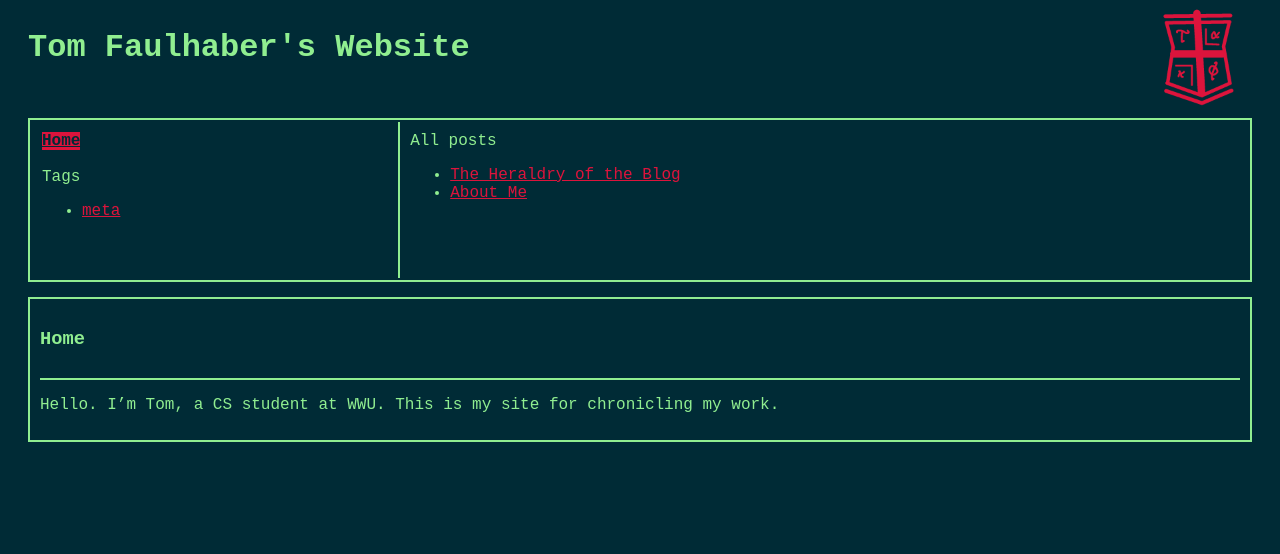
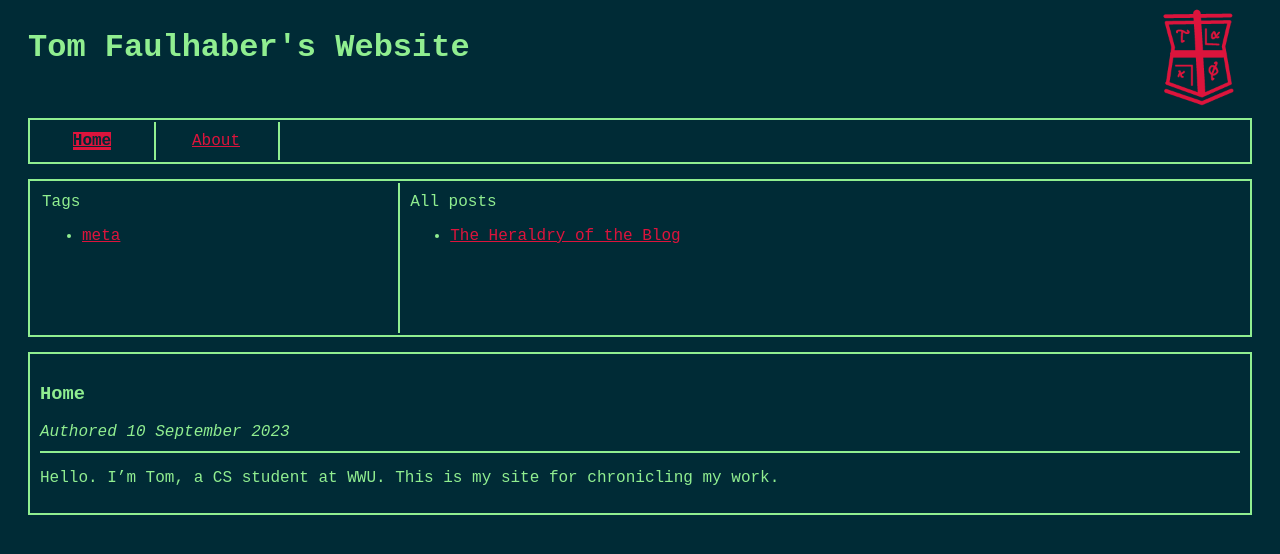
Before and after one commit to faulhat/faulhat.github.io, a Jekyll site: the page built from index.md, in a window 1280 px wide. Shown: the top 554 px of the page. Built offline with Jekyll 4.4.1, drawn with Linux system fonts in a browser that asks for light colours.

Commit message:
Added navbar to top of default layout

```diff
--- a/_layouts/default.html
+++ b/_layouts/default.html
@@ -13,16 +13,31 @@
       <h1 id="univtitle"> Tom Faulhaber's Website </h1>
       <img src="/assets/images/arms.png" id="arms" />
 
-      <table id="navbox" class="box">
+      <table id="navbar" class="box">
          <tr>
-            <td id="tags">
-               {% if page.title == "Home" %}
+            <td class="navcell">
+               {% if page.url == "/" %}
                   <a href="/" class="selected">Home</a>
                {% else %}
                   <a href="/">Home</a>
                {% endif %}
+            </td>
 
-               <br><br>
+            <td class="navcell">
+               {% if page.url == "/about/" %}
+                  <a href="/about" class="selected">About</a>
+               {% else %}
+                  <a href="/about">About</a>
+               {% endif %}
+            </td>
+
+            <td class="filler"></td>
+         </tr>
+      </table>
+
+      <table id="navbox" class="box">
+         <tr>
+            <td id="tags">
                Tags
                <ul id="tag_list_ul">
                   {% for tag in site.tags %}
@@ -74,7 +89,12 @@
          <div id="postbox" class="box">
             <div id="post_title">
                <h3>{{ page.title }}</h3>
-               <i>{{ page.date | date: "%-d %B %Y" }}</i>
+               <i>
+                  Authored {{ page.date | date: "%-d %B %Y" }}
+                  {% if page.edited %}
+                     (last edited {{ page.edited | date: "%-d %B %Y" }})
+                  {% endif %}
+               </i>
             </div>
 
             {{ content }}
--- a/assets/css/style.css
+++ b/assets/css/style.css
@@ -13,6 +13,17 @@ body {
 .box {
    border: 2px solid lightgreen;
    margin: auto;
+}
+
+#navbar {
+   margin-bottom: 15px;
+   overflow: hidden;
+   width: 100%;
+}
+
+.navcell {
+   width: 100px;
+   text-align: center;
 }
 
 #navbox {
--- a/index.md
+++ b/index.md
@@ -4,6 +4,8 @@
 
 layout: default
 title: Home
+permalink: /
+date: 2023-09-10
 ---
 
 Hello. I'm Tom, a CS student at WWU. This is my site for chronicling my work.
```
Also changed, not shown: _posts/2023-09-10-about.md (deleted, +0 -8 lines), about.md (added, +12 -0 lines).
